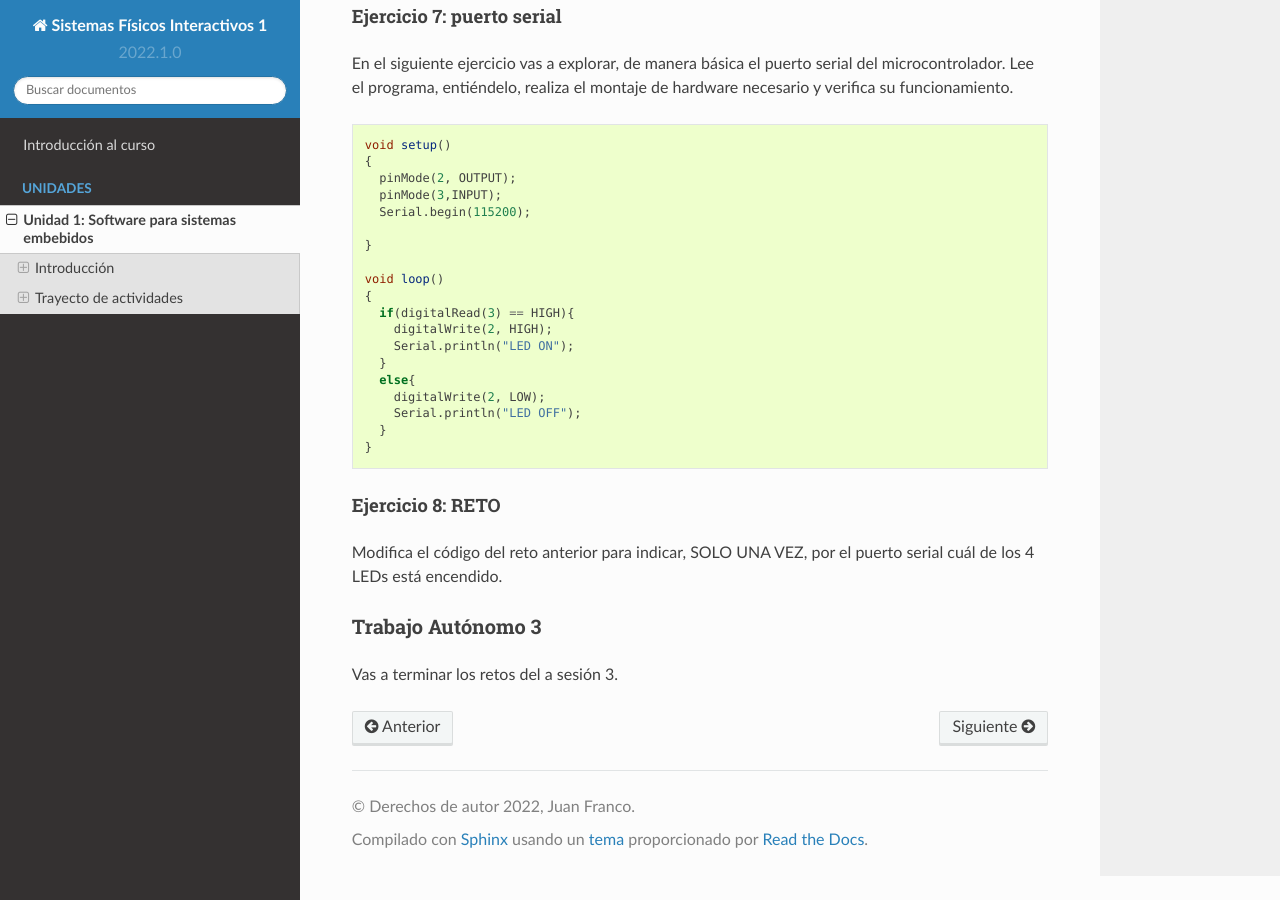
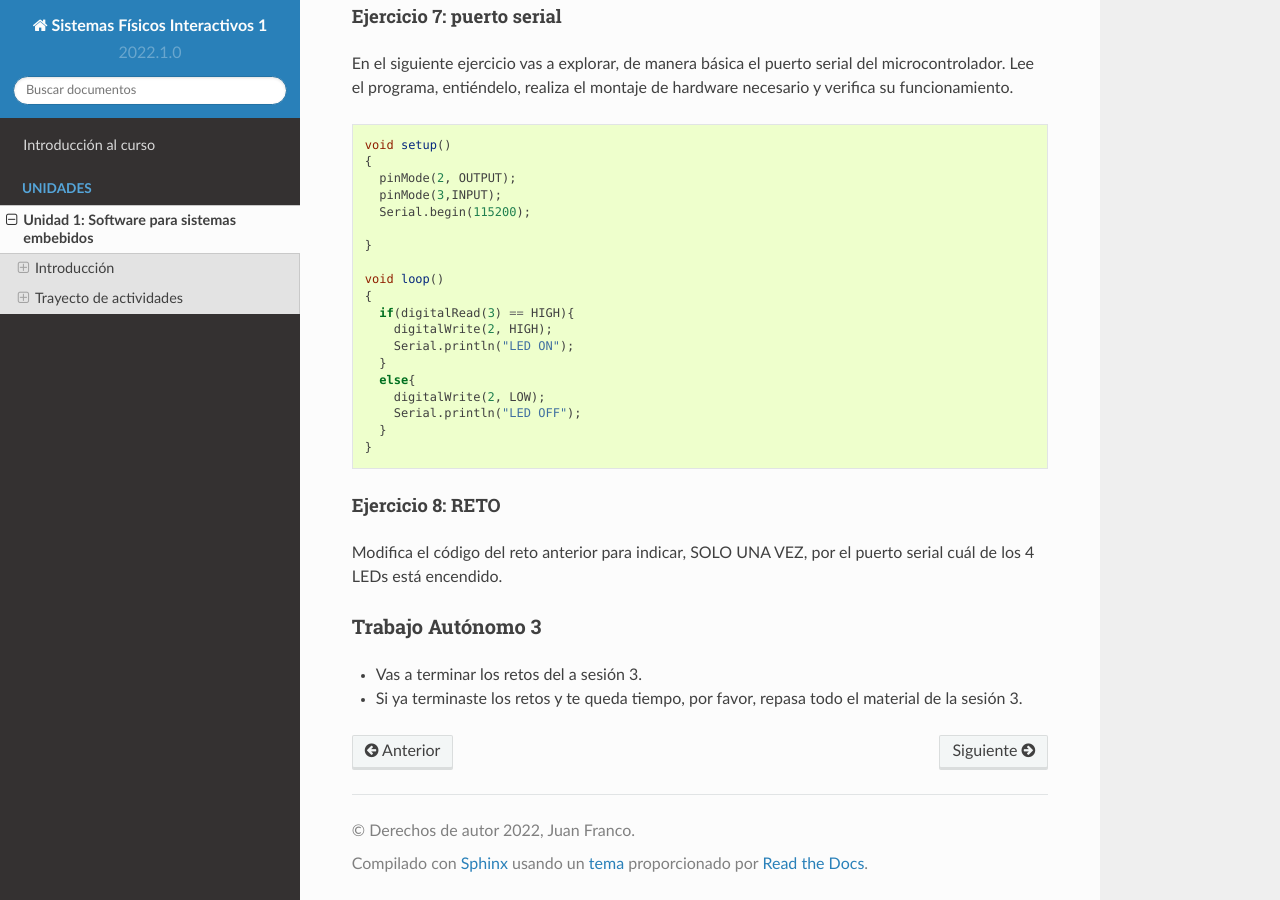
Before and after one commit to juanferfranco/SistemasFisicosInteractivos1, a Sphinx documentation site: the page built from docs/_unidad1/unidad1.rst, in a window 1280 px wide and 900 px high, scrolled down 3607 px. Built offline with Sphinx 7.4.7 and the Read the Docs theme 2.0.0, drawn with Linux system fonts in a browser that asks for light colours.

Commit message:
update sesion 3

```diff
--- a/docs/_unidad1/unidad1.rst
+++ b/docs/_unidad1/unidad1.rst
@@ -222,9 +222,9 @@ cuál de los 4 LEDs está encendido.
 Trabajo Autónomo 3
 *********************
 
-Vas a terminar los retos del a sesión 3.
-
-
+* Vas a terminar los retos del a sesión 3.
+* Si ya terminaste los retos y te queda tiempo, por favor, repasa todo
+  el material de la sesión 3.
 
 ..
   Lecturas, ejercicios y proyecto
```
